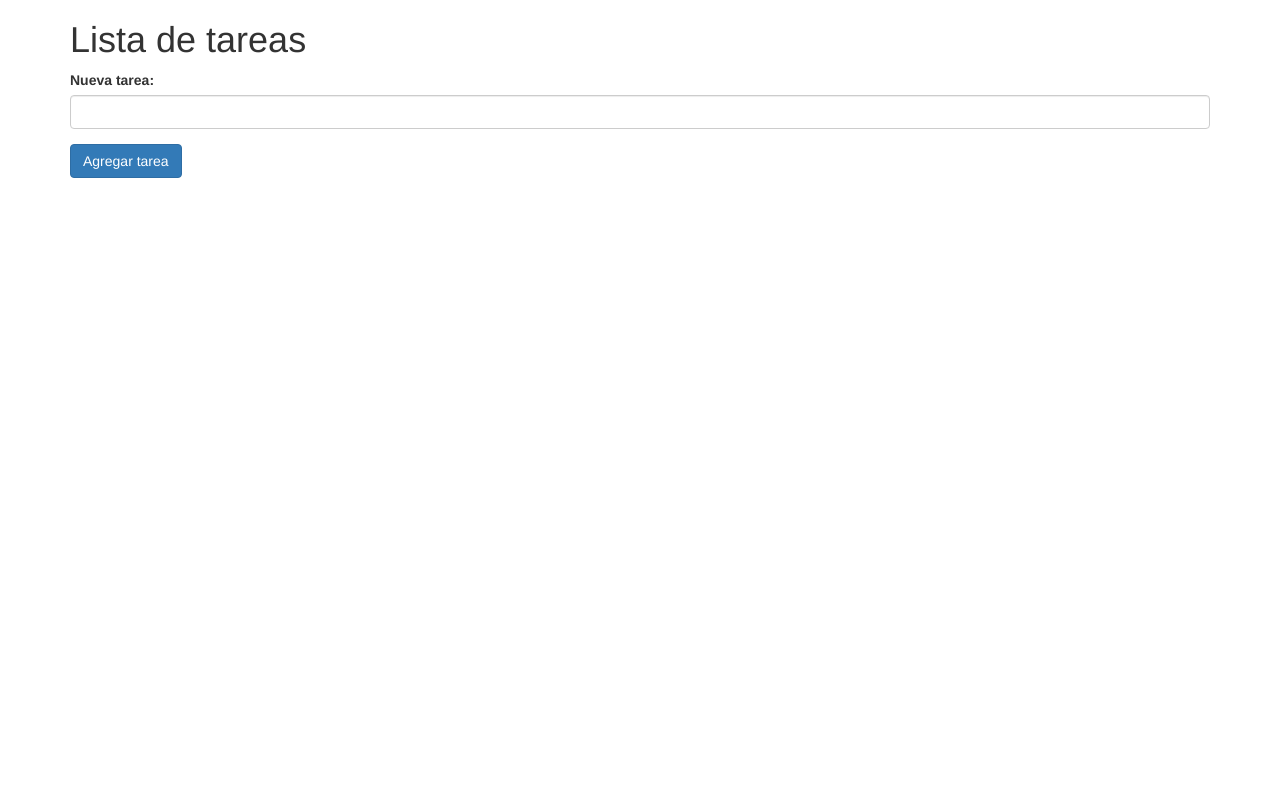
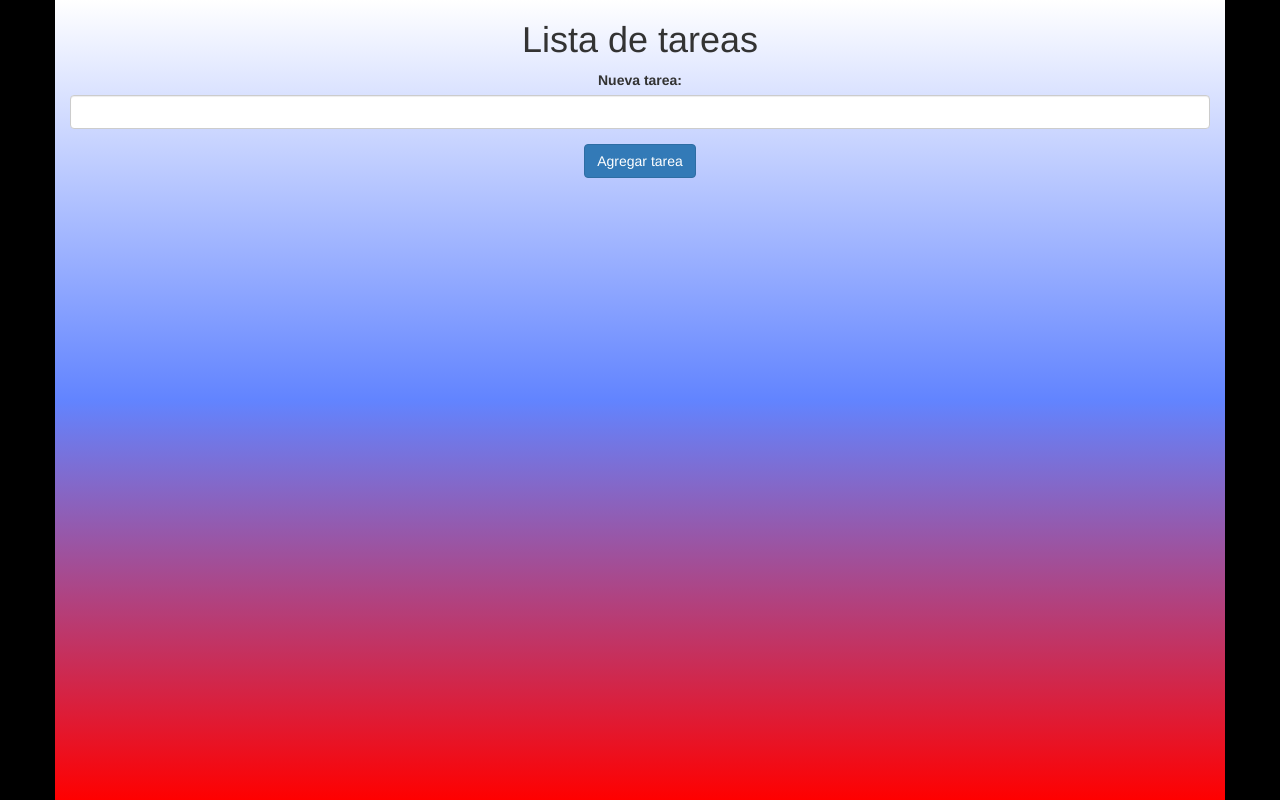
Before and after one commit to juantoranzos/listadetareas, a plain HTML site: page index.html in a window 1280 px wide. Drawn offline with nearby package versions, Linux system fonts and the light colour scheme.

Commit message:
finalizado

```diff
--- a/css/style.css
+++ b/css/style.css
@@ -0,0 +1,12 @@
+body{
+    background-color: crimson;
+}
+main{
+    background-color: black;
+}
+#contenedor{
+    height: 100vh;
+    background-color: #FFFFFF;
+background-image: linear-gradient(180deg, #FFFFFF 0%, #6284FF 50%, #FF0000 100%);
+
+}
--- a/index.html
+++ b/index.html
@@ -1,22 +1,25 @@
 <!DOCTYPE html>
-<html lang="en">
+<html lang="es">
 <head>
     <meta charset="UTF-8">
     <meta http-equiv="X-UA-Compatible" content="IE=edge">
     <meta name="viewport" content="width=device-width, initial-scale=1.0">
+    <link rel="stylesheet" href="./css/style.css">
     <link rel="stylesheet" href="https://maxcdn.bootstrapcdn.com/bootstrap/3.3.7/css/bootstrap.min.css">
-    <link rel="stylesheet" href="css/style.css">
-    <title>Lista De Tareas</title>
+     <title>Lista De Tareas</title>
 </head>
 <body>
-    <div class="container">
-        <h1>Lista de tareas</h1>
-        <div class="form-group">
-            <label for="nuevaTarea">Nueva tarea:</label>
-            <input type="text" class="form-control" id="nuevaTarea">
-        </div>
-        <button class="btn btn-primary" onclick="añadirLista()">Agregar tarea</button>
-        <ul class="list-group" id="listaDeTareas"></ul>
+    <main>
+        <div class="container text-center" id="contenedor">
+            <h1 class="pt-5">Lista de tareas</h1>
+            <div class="form-group p-3">
+                <label for="nuevaTarea" class="">Nueva tarea:</label>
+                <input type="text" class="form-control p-3" id="nuevaTarea" required>
+            </div>
+            <button class="btn btn-primary" onclick="añadirLista()">Agregar tarea</button>
+            <ul class="list-group" id="listaDeTareas"></ul>
+
+    </main>
 
     </div>
 
```
